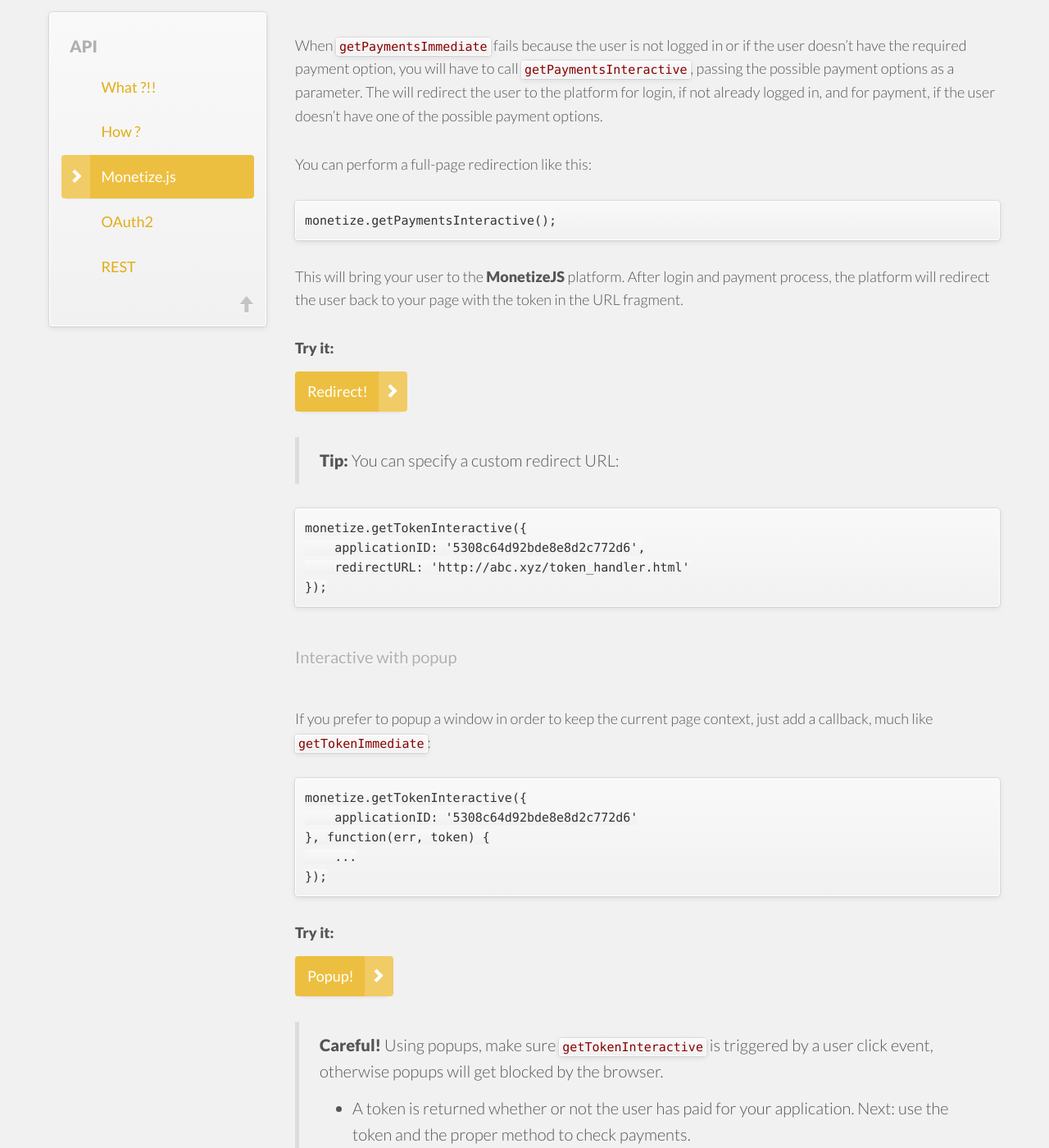
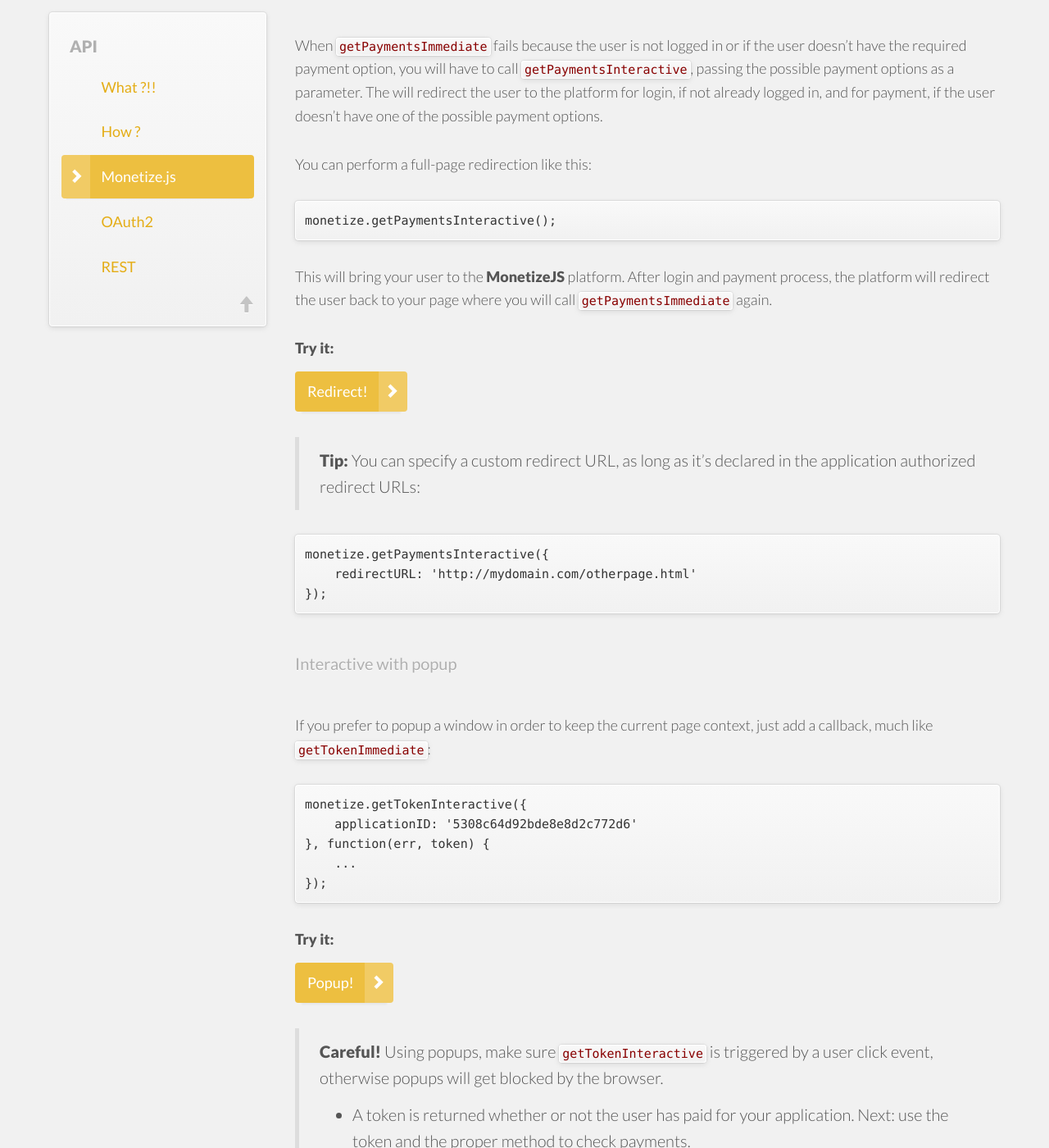
Before and after one commit to monetizejs/monetizejs.github.io, a Jekyll site: the page built from index.html, in a window 1280 px wide and 1400 px high, scrolled down 3806 px. Shown: the whole window at 82% size. Built offline with Jekyll 4.4.1, drawn with Linux system fonts in a browser that asks for light colours; nearby versions of some CDN libraries; some of the changed text lies outside the part shown.

Commit message:
Published with https://stackedit.io/

```diff
--- a/index.html
+++ b/index.html
@@ -25,6 +25,8 @@
 </ul>
 
 <p><strong>MonetizeJS</strong> is the best of both worlds. Whilst applying a fairly low rate (<strong>5%</strong> + Stripe fees), it provides painless ways to <strong>ask a user for payments</strong> and frequently <strong>check that the user has actually paid</strong> without the need of implementing server logic or users management.</p>
+
+
 
 <h2 id="how">How ?</h2>
 
@@ -58,6 +60,8 @@
 
 <p>It’s important to note that, if you have to redirect the user for login, you can also tell the platform what you expect as required payment options. Thus, the platform will be able to ask the user for a payment at the same time.</p>
 
+
+
 <h2 id="monetizejs">Monetize.js</h2>
 
 <p><strong>Monetize.js</strong> library is suitable for client side applications, including browser and mobile applications.</p>
@@ -74,19 +78,19 @@
 
 
 
-<pre class="prettyprint prettyprinted"><code class="language-html"><span class="tag">&lt;script</span><span class="pln"> </span><span class="atn">src</span><span class="pun">=</span><span class="atv">"//d3pv21y5gaggbw.cloudfront.net/api/js/latest/monetize.js"</span><span class="tag">&gt;&lt;/script&gt;</span></code></pre>
+<pre class="prettyprint"><code class="language-html hljs "><span class="hljs-tag">&lt;<span class="hljs-title">script</span> <span class="hljs-attribute">src</span>=<span class="hljs-value">"//d3pv21y5gaggbw.cloudfront.net/api/js/latest/monetize.js"</span>&gt;</span><span class="javascript"></span><span class="hljs-tag">&lt;/<span class="hljs-title">script</span>&gt;</span></code></pre>
 
 <p>It can also be retrieved from <strong>GitHub</strong>, hacked and hosted by you:</p>
 
 
 
-<pre class="prettyprint prettyprinted"><code class="language-bash"><span class="pln">git clone https</span><span class="pun">:</span><span class="com">//github.com/monetizejs/monetize.js.git</span></code></pre>
+<pre class="prettyprint"><code class="language-bash hljs ">git clone https://github.com/monetizejs/monetize.js.git</code></pre>
 
 <p>Once loaded, the library needs to be initialized with your application ID:</p>
 
 
 
-<pre class="prettyprint prettyprinted"><code class="language-js"><span class="pln">monetize</span><span class="pun">.</span><span class="pln">init</span><span class="pun">({</span><span class="pln">applicationID</span><span class="pun">:</span><span class="pln"> </span><span class="str">'5308c64d92bde8e8d2c772d6'</span><span class="pun">});</span></code></pre>
+<pre class="prettyprint"><code class="language-js hljs ">monetize.init({applicationID: <span class="hljs-string">'5308c64d92bde8e8d2c772d6'</span>});</code></pre>
 
 
 
@@ -107,16 +111,16 @@
 
 
 
-<pre class="prettyprint prettyprinted"><code class="language-js"><span class="pln">monetize</span><span class="pun">.</span><span class="pln">getPaymentsImmediate</span><span class="pun">(</span><span class="kwd">function</span><span class="pun">(</span><span class="pln">err</span><span class="pun">,</span><span class="pln"> payments</span><span class="pun">)</span><span class="pln"> </span><span class="pun">{</span><span class="pln">
-    </span><span class="kwd">if</span><span class="pun">(</span><span class="pln">payments</span><span class="pun">)</span><span class="pln"> </span><span class="pun">{</span><span class="pln">
-        </span><span class="com">// User is logged in, you can check payments:</span><span class="pln">
-        console</span><span class="pun">.</span><span class="pln">log</span><span class="pun">(</span><span class="pln">payments</span><span class="pun">.</span><span class="pln">oneTimeCharge</span><span class="pun">);</span><span class="pln">
-        console</span><span class="pun">.</span><span class="pln">log</span><span class="pun">(</span><span class="pln">payments</span><span class="pun">.</span><span class="pln">subscription</span><span class="pun">);</span><span class="pln">
-    </span><span class="pun">}</span><span class="pln">
-    </span><span class="kwd">else</span><span class="pln"> </span><span class="pun">{</span><span class="pln">
-        </span><span class="com">// User is not logged in...</span><span class="pln">
-    </span><span class="pun">}</span><span class="pln">
-</span><span class="pun">});</span></code></pre>
+<pre class="prettyprint"><code class="language-js hljs ">monetize.getPaymentsImmediate(<span class="hljs-function"><span class="hljs-keyword">function</span><span class="hljs-params">(err, payments)</span> {</span>
+    <span class="hljs-keyword">if</span>(payments) {
+        <span class="hljs-comment">// User is logged in, you can check payments:</span>
+        console.log(payments.oneTimeCharge);
+        console.log(payments.subscription);
+    }
+    <span class="hljs-keyword">else</span> {
+        <span class="hljs-comment">// User is not logged in...</span>
+    }
+});</code></pre>
 
 <dl>
 <dt>Try it:</dt>
@@ -153,9 +157,9 @@
 
 
 
-<pre class="prettyprint prettyprinted"><code class="language-js"><span class="pln">monetize</span><span class="pun">.</span><span class="pln">getPaymentsInteractive</span><span class="pun">();</span></code></pre>
+<pre class="prettyprint"><code class="language-js hljs ">monetize.getPaymentsInteractive();</code></pre>
 
-<p>This will bring your user to the <strong>MonetizeJS</strong> platform. After login and payment process, the platform will redirect the user back to your page with the token in the URL fragment.</p>
+<p>This will bring your user to the <strong>MonetizeJS</strong> platform. After login and payment process, the platform will redirect the user back to your page where you will call <code>getPaymentsImmediate</code> again.</p>
 
 <dl>
 <dt>Try it:</dt>
@@ -171,17 +175,12 @@
 </script>
 
 <blockquote>
-  <p><strong>Tip:</strong> You can specify a custom redirect URL:</p>
+  <p><strong>Tip:</strong> You can specify a custom redirect URL, as long as it’s declared in the application authorized redirect URLs:</p>
 </blockquote>
 
-
-
-<pre class="prettyprint prettyprinted"><code class="language-js"><span class="pln">monetize</span><span class="pun">.</span><span class="pln">getTokenInteractive</span><span class="pun">({</span><span class="pln">
-    applicationID</span><span class="pun">:</span><span class="pln"> </span><span class="str">'5308c64d92bde8e8d2c772d6'</span><span class="pun">,</span><span class="pln">
-    redirectURL</span><span class="pun">:</span><span class="pln"> </span><span class="str">'http://abc.xyz/token_handler.html'</span><span class="pln">
-</span><span class="pun">});</span></code></pre>
-
-
+<pre class="prettyprint"><code class="language-js hljs ">monetize.getPaymentsInteractive({
+    redirectURL: <span class="hljs-string">'http://mydomain.com/otherpage.html'</span>
+});</code></pre>
 
 <h4 id="interactive-with-popup">Interactive with popup</h4>
 
@@ -189,11 +188,11 @@
 
 
 
-<pre class="prettyprint prettyprinted"><code class="language-js"><span class="pln">monetize</span><span class="pun">.</span><span class="pln">getTokenInteractive</span><span class="pun">({</span><span class="pln">
-    applicationID</span><span class="pun">:</span><span class="pln"> </span><span class="str">'5308c64d92bde8e8d2c772d6'</span><span class="pln">
-</span><span class="pun">},</span><span class="pln"> </span><span class="kwd">function</span><span class="pun">(</span><span class="pln">err</span><span class="pun">,</span><span class="pln"> token</span><span class="pun">)</span><span class="pln"> </span><span class="pun">{</span><span class="pln">
-    </span><span class="pun">...</span><span class="pln">
-</span><span class="pun">});</span></code></pre>
+<pre class="prettyprint"><code class="language-js hljs ">monetize.getTokenInteractive({
+    applicationID: <span class="hljs-string">'5308c64d92bde8e8d2c772d6'</span>
+}, <span class="hljs-function"><span class="hljs-keyword">function</span><span class="hljs-params">(err, token)</span> {</span>
+    ...
+});</code></pre>
 
 <dl>
 <dt>Try it:</dt>
@@ -234,6 +233,8 @@
   <p><strong>Note</strong>: The platform also supports implicit grant, but you probably should use <a href="#monetizejs">Monetize.js library</a> instead.</p>
 </blockquote>
 
+
+
 <h2 id="rest">REST</h2>
 
 <p><strong>MonetizeJS</strong> platform has a single end point in its REST API: <code>GET /api/payments</code>.</p>
@@ -242,22 +243,22 @@
 
 
 
-<pre class="prettyprint prettyprinted"><code class="language-bash"><span class="pln">curl http</span><span class="pun">:</span><span class="com">//localhost:3000/api/payments?access_token=eyJ0eXAiOiJKV1...</span></code></pre>
+<pre class="prettyprint"><code class="language-bash hljs ">curl http://localhost:<span class="hljs-number">3000</span>/api/payments?access_token=eyJ0eXAiOiJKV1...</code></pre>
 
 <p>Or in the authorization header:</p>
 
 
 
-<pre class="prettyprint prettyprinted"><code class="language-bash"><span class="pln">curl http</span><span class="pun">:</span><span class="com">//localhost:3000/api/payments -H "Authorization: Bearer eyJ0eXAiOiJKV1..."</span></code></pre>
+<pre class="prettyprint"><code class="language-bash hljs ">curl http://localhost:<span class="hljs-number">3000</span>/api/payments -H <span class="hljs-string">"Authorization: Bearer eyJ0eXAiOiJKV1..."</span></code></pre>
 
 <p>This end point supports CORS, so you can call it from the browser:</p>
 
 
 
-<pre class="prettyprint prettyprinted"><code class="language-js"><span class="pln">$</span><span class="pun">.</span><span class="pln">ajax</span><span class="pun">(</span><span class="str">'http://localhost:3000/api/payments?access_token=eyJ0eXAiOiJKV1...'</span><span class="pun">)</span><span class="pln">
-</span><span class="pun">.</span><span class="pln">then</span><span class="pun">(</span><span class="kwd">function</span><span class="pun">(</span><span class="pln">payments</span><span class="pun">)</span><span class="pln"> </span><span class="pun">{</span><span class="pln">
-    </span><span class="pun">...</span><span class="pln">
-</span><span class="pun">});</span></code></pre>
+<pre class="prettyprint"><code class="language-js hljs ">$.ajax(<span class="hljs-string">'http://localhost:3000/api/payments?access_token=eyJ0eXAiOiJKV1...'</span>)
+.then(<span class="hljs-function"><span class="hljs-keyword">function</span><span class="hljs-params">(payments)</span> {</span>
+    ...
+});</code></pre>
 
 <p>JSONP is also supported using the <code>callback</code> parameter.</p>
 
```
